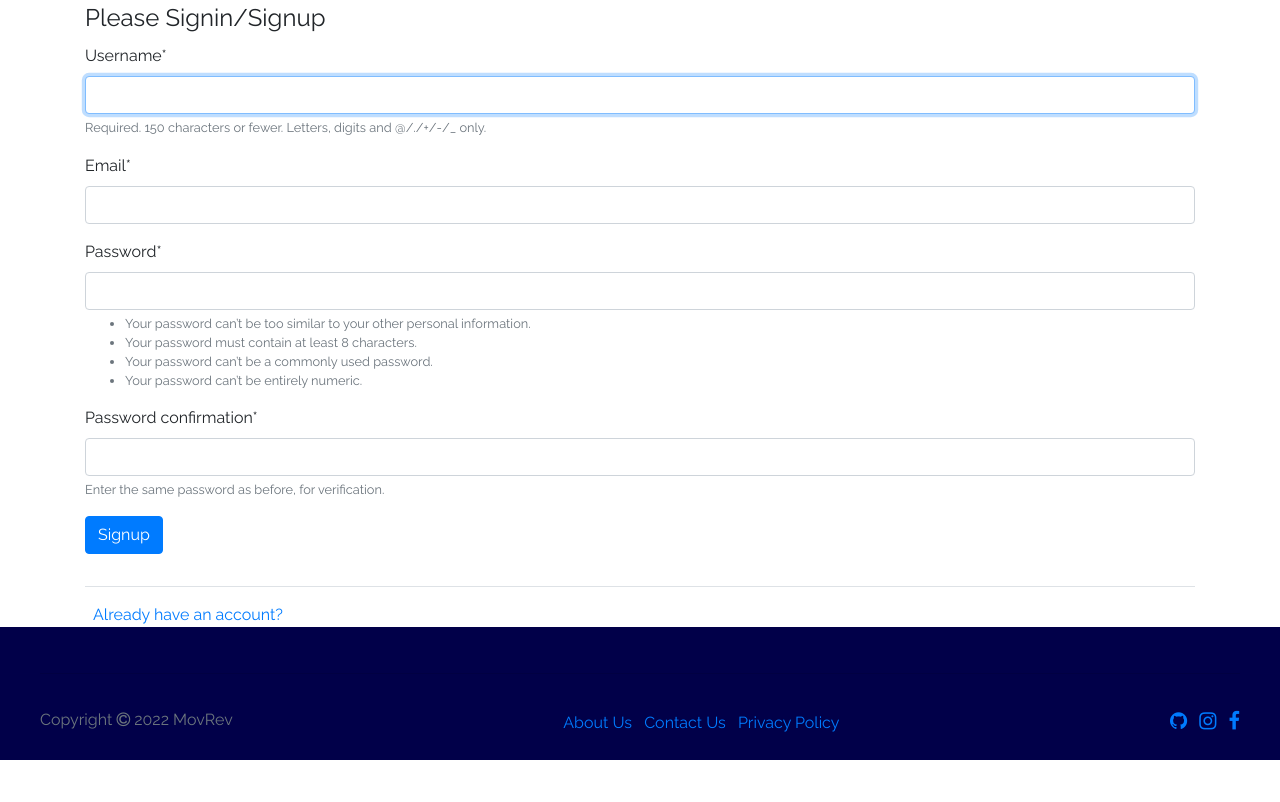
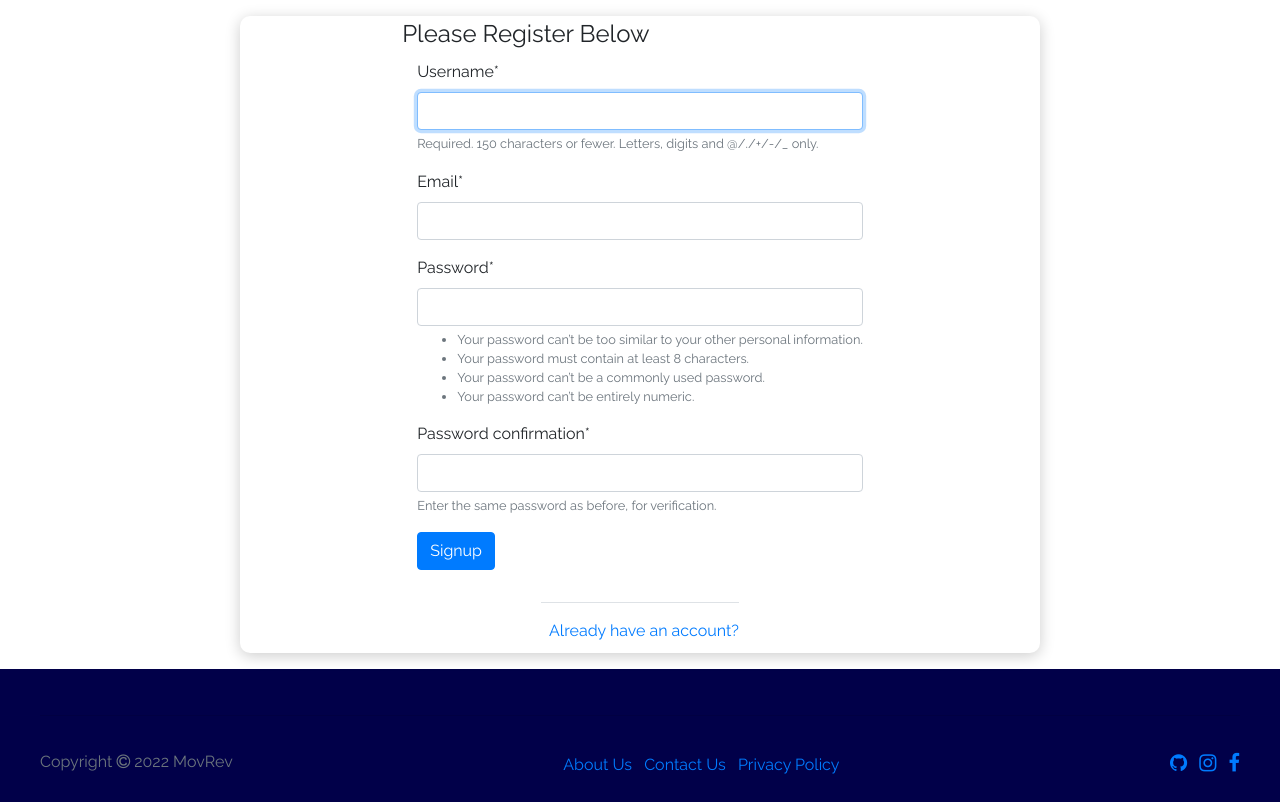
Before and after one commit to Pranjal-g083/Boomorev, a Django app: page /register/ in a window 1280 px wide. Shown: the part 72-874 px from the top of the page. Before the commit the page ends 832 px from the top, so only its background shows below. Run offline with Django 3.2, Linux system fonts and the light colour scheme; parts of the project's set-up code (start-up, migrations or seed data) failed here and were passed over; some libraries are stand-ins or nearby versions.

Commit message:
login and register updated

```diff
--- a/MovieReview/static/MovieReview/css/main.css
+++ b/MovieReview/static/MovieReview/css/main.css
@@ -6,6 +6,25 @@ body {
     transition: background 0.2s linear;
 }
 
+.login{
+    max-width: 400px;
+    margin-top: 1em;
+    margin-bottom: 1em;
+    margin-left: auto;
+    margin-right: auto;
+    align-items: center;
+    padding-bottom: 10px;
+}
+
+.register{
+    max-width: 800px;
+    align-items: center;
+    padding-bottom: 10px;
+    margin-top: 1em;
+    margin-bottom: 1em;
+    margin-left: auto;
+    margin-right: auto;
+}
 
 .logo{
     max-height: 2em;
@@ -361,6 +380,10 @@ body[theme="dark"] footer h1 a {
         color: #000;
     }
 
+    body[theme="dark"] .navbar-toggler {
+        color: #D4ECDD;
+    }
+
     #search {
         display: inline-block;
         width: 250px;
--- a/MovieReview/templates/MovieReview/base.html
+++ b/MovieReview/templates/MovieReview/base.html
@@ -51,7 +51,7 @@
 
         </div>
 
-        <a class="navbar-brand" href="{% url 'movie-review-home'%}">
+        <a class="navbar-brand ml-auto" href="{% url 'movie-review-home'%}">
             <div class="row">
                 <h2 style="font-family: Pacifico, cursive;">MovRev</h2>
                 <img id="logo" src="{% static 'MovieReview/images/logo.png' %}" alt="logo" class="logo">
--- a/User/templates/User/register.html
+++ b/User/templates/User/register.html
@@ -1,14 +1,19 @@
 {% extends "MovieReview/base.html" %}
 {% load crispy_forms_tags%}
 {% block content %}
-    <div class='container'>
-        <form method="POST" >
+<div class="container-fluid">
+    <div class="card register">
+        <form method="POST">
             {% csrf_token %}
             <fieldset class="form-group">
-                <legend class="control-label">Please Signin/Signup</legend>
-                {{ form|crispy }}
-                <div class="form-group">
-                    <button class="btn btn btn-primary" type="submit">Signup</button>
+                <div class="row-categories">
+                    <legend class="control-label"> Please Register Below </legend>
+                </div>
+                <div class="container">
+                    {{ form|crispy }}
+                    <div class="form-group">
+                        <button class="btn btn btn-primary" type="submit">Signup</button>
+                    </div>
                 </div>
             </fieldset>
         </form>
@@ -16,5 +21,6 @@
             <a class="ml-2" href="{% url 'login' %}">Already have an account?</a>
         </div>
     </div>
+</div>
 
 {% endblock content %}
```
Also changed, not shown: User/templates/User/login.html (+14 -7 lines).
